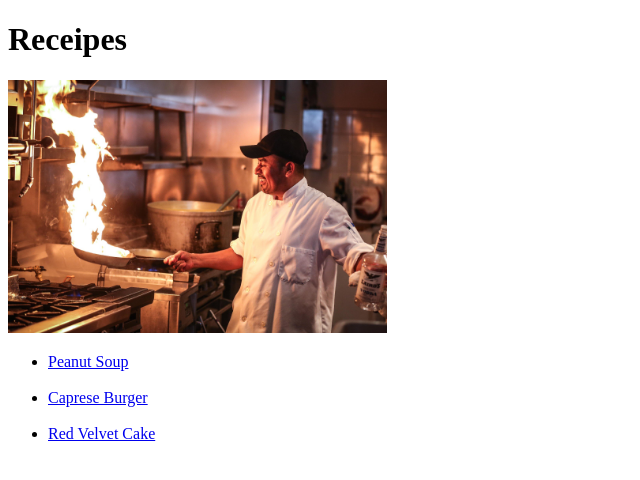
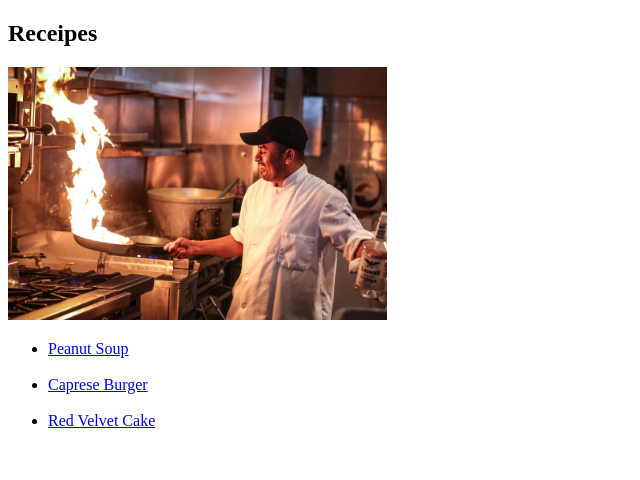
Before and after one commit to laksh-08/Odin, a plain HTML site: page index.html in a window 1280 px wide. Shown: the whole page, without its empty margins (0-640 px from the left). Drawn offline with Linux system fonts and the light colour scheme.

Commit message:
NEW index.html

```diff
--- a/index.html
+++ b/index.html
@@ -8,7 +8,7 @@
 </head>
 <body>
     <div>
-        <h1>Receipes</h1>
+        <h2>Receipes</h2>
        <img src="/images/chef.jpg" width="30%">
         <div>
          <ul>
```
